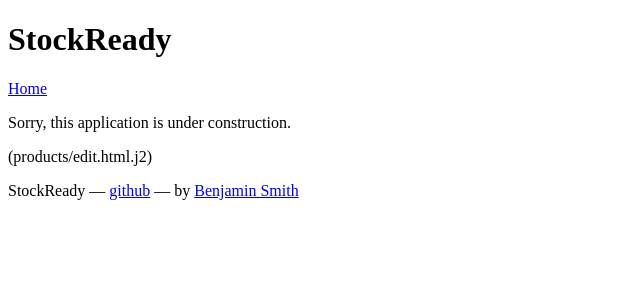
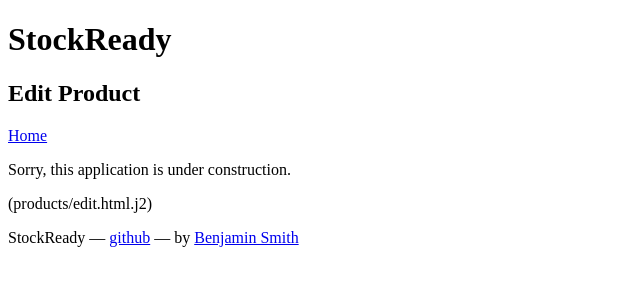
Before and after one commit to bsmith/StockReady, a Flask app: page /products/1/edit in a window 1280 px wide. Shown: the top 300 px of the page, without its empty margins (0-640 px from the left). Run offline with Flask 2, Linux system fonts and the light colour scheme.

Commit message:
💄 Add correct titles to all pages

```diff
--- a/templates/base.html.j2
+++ b/templates/base.html.j2
@@ -4,13 +4,15 @@
     <meta charset="UTF-8">
     <meta name="viewport" content="width=device-width, initial-scale=1.0">
     <link rel="stylesheet" href="{{ url_for('static', filename='style.css') }}">
-    <title>{{title}} — StockReady</title>
+    <title>{% block title %}{{title}}{% endblock %} — StockReady</title>
 </head>
 <body>
     <header>
     {% block header %}
         <h1>StockReady</h1>
-        <h2>{{title}}</h2>
+        {% block h2 %}
+            <h2>{{title}}</h2>
+        {% endblock %}
         <nav><a href="{{ url_for('home') }}">Home</a></nav>
     {% endblock %}
     </header>
--- a/templates/index.html.j2
+++ b/templates/index.html.j2
@@ -5,7 +5,7 @@
 <nav>
     <ul>
         <li><a href="{{ url_for('products.products') }}">All products</a></li>
-        <li><a href="{{ url_for('product_types.product_types') }}">Maintain types</a></li>
+        <li><a href="{{ url_for('product_types.product_types') }}">Maintain product types</a></li>
     </ul>
 </nav>
 {% endblock %}
--- a/templates/manufacturers/edit.html.j2
+++ b/templates/manufacturers/edit.html.j2
@@ -1,4 +1,6 @@
 {% extends "base.html.j2" %}
+{% block title %}Edit Manufacturer{% endblock %}
+{% block h2 %}<h2>Edit Manufacturer</h2>{% endblock %}
 {% block content %}
 <p>Sorry, this application is under construction.</p>
 <p>(manufacturers/edit.html.j2)</p>
--- a/templates/manufacturers/new.html.j2
+++ b/templates/manufacturers/new.html.j2
@@ -1,4 +1,6 @@
 {% extends "base.html.j2" %}
+{% block title %}New Manufacturer{% endblock %}
+{% block h2 %}<h2>New Manufacturer</h2>{% endblock %}
 {% block content %}
 <p>Sorry, this application is under construction.</p>
 <p>(manufacturers/new.html.j2)</p>
--- a/templates/manufacturers/show.html.j2
+++ b/templates/manufacturers/show.html.j2
@@ -1,4 +1,6 @@
 {% extends "base.html.j2" %}
+{% block title %}Manufacturer Details{% endblock %}
+{% block h2 %}<h2>Manufacturer Details</h2>{% endblock %}
 {% block content %}
 <p>Sorry, this application is under construction.</p>
 <p>(manufacturers/show.html.j2)</p>
--- a/templates/product_types/index.html.j2
+++ b/templates/product_types/index.html.j2
@@ -1,4 +1,6 @@
 {% extends "base.html.j2" %}
+{% block title %}Maintain Product Types{% endblock %}
+{% block h2 %}<h2>Maintain Product Types</h2>{% endblock %}
 {% block content %}
 <p>Sorry, this application is under construction.</p>
 <p>(product_types/index.html.j2)</p>
--- a/templates/products/edit.html.j2
+++ b/templates/products/edit.html.j2
@@ -1,4 +1,6 @@
 {% extends "base.html.j2" %}
+{% block title %}Edit Product{% endblock %}
+{% block h2 %}<h2>Edit Product</h2>{% endblock %}
 {% block content %}
 <p>Sorry, this application is under construction.</p>
 <p>(products/edit.html.j2)</p>
--- a/templates/products/index.html.j2
+++ b/templates/products/index.html.j2
@@ -1,4 +1,6 @@
 {% extends "base.html.j2" %}
+{% block title %}All Products{% endblock %}
+{% block h2 %}<h2>All Products</h2>{% endblock %}
 {% block content %}
 <p>Sorry, this application is under construction.</p>
 <p>(products/index.html.j2)</p>
--- a/templates/products/new.html
+++ b/templates/products/new.html.j2
@@ -1,4 +1,6 @@
 {% extends "base.html.j2" %}
+{% block title %}New Product% endblock %}
+{% block h2 %}<h2>New Product</h2>{% endblock %}
 {% block content %}
 <p>Sorry, this application is under construction.</p>
 <p>(products/new.html.j2)</p>
--- a/templates/products/show.html
+++ b/templates/products/show.html.j2
@@ -1,4 +1,6 @@
 {% extends "base.html.j2" %}
+{% block title %}Product Details{% endblock %}
+{% block h2 %}<h2>Product Details</h2>{% endblock %}
 {% block content %}
 <p>Sorry, this application is under construction.</p>
 <p>(products/show.html.j2)</p>
```
Also changed, not shown: templates/product_types/edit.html.j2 (+7 -2 lines).
